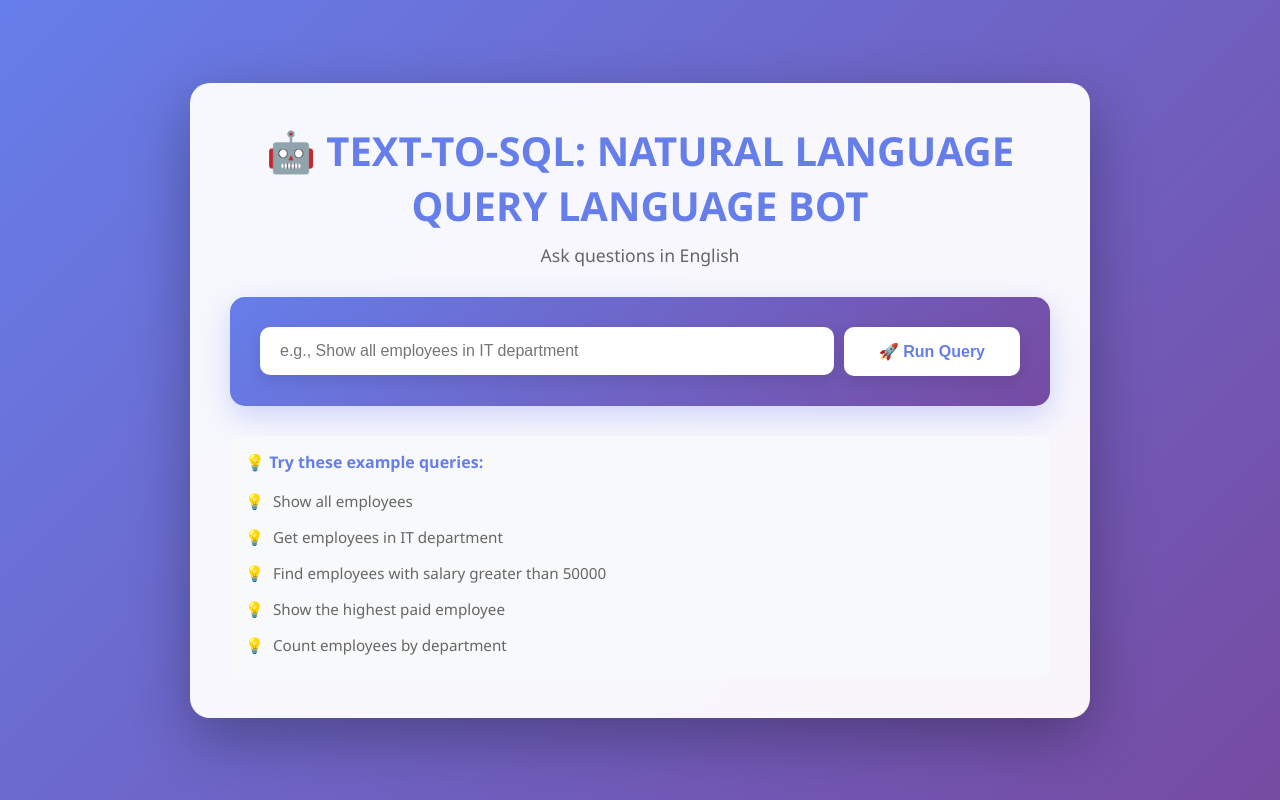
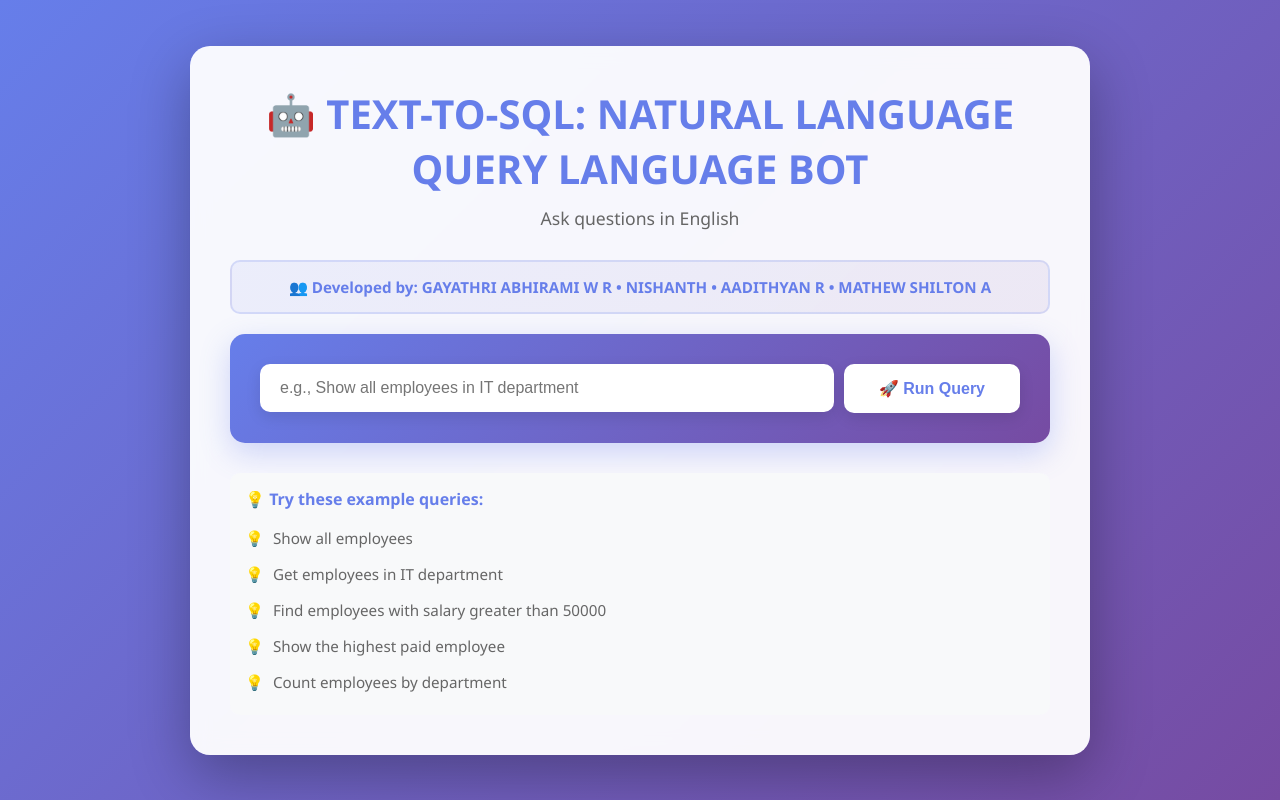
Before and after one commit to GayathriAbhirami/text-to-sql-bot, a Flask app: page / in a window 1280 px wide. Run offline with Flask 3, Linux system fonts and the light colour scheme.

Commit message:
Add team member names to frontend

```diff
--- a/templates/index.html
+++ b/templates/index.html
@@ -229,6 +229,22 @@
             margin-right: 5px;
         }
 
+        .team-credits {
+            text-align: center;
+            margin: 20px 0;
+            padding: 15px;
+            background: linear-gradient(135deg, #667eea15 0%, #764ba215 100%);
+            border-radius: 10px;
+            border: 2px solid #667eea30;
+        }
+
+        .team-credits p {
+            color: #667eea;
+            font-weight: 600;
+            font-size: 0.95em;
+            margin: 0;
+        }
+
         @media (max-width: 768px) {
             .container {
                 padding: 20px;
@@ -252,6 +268,10 @@
     <div class="container">
         <h1>🤖 TEXT-TO-SQL: NATURAL LANGUAGE QUERY LANGUAGE BOT</h1>
         <p class="subtitle">Ask questions in English</p>
+
+        <div class="team-credits">
+            <p>👥 Developed by: GAYATHRI ABHIRAMI W R • NISHANTH • AADITHYAN R • MATHEW SHILTON A</p>
+        </div>
 
         <div class="query-section">
             <form method="POST">
```
